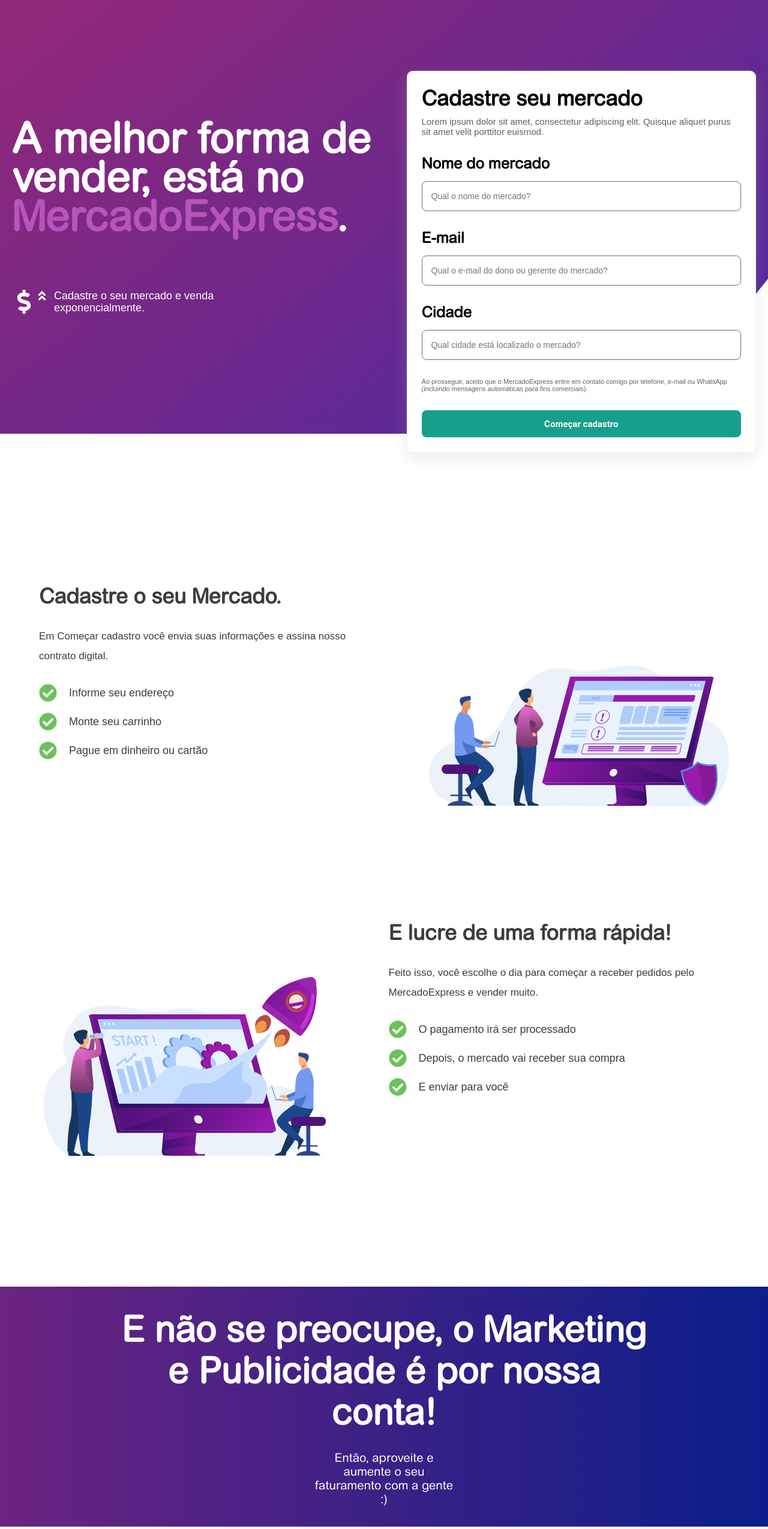
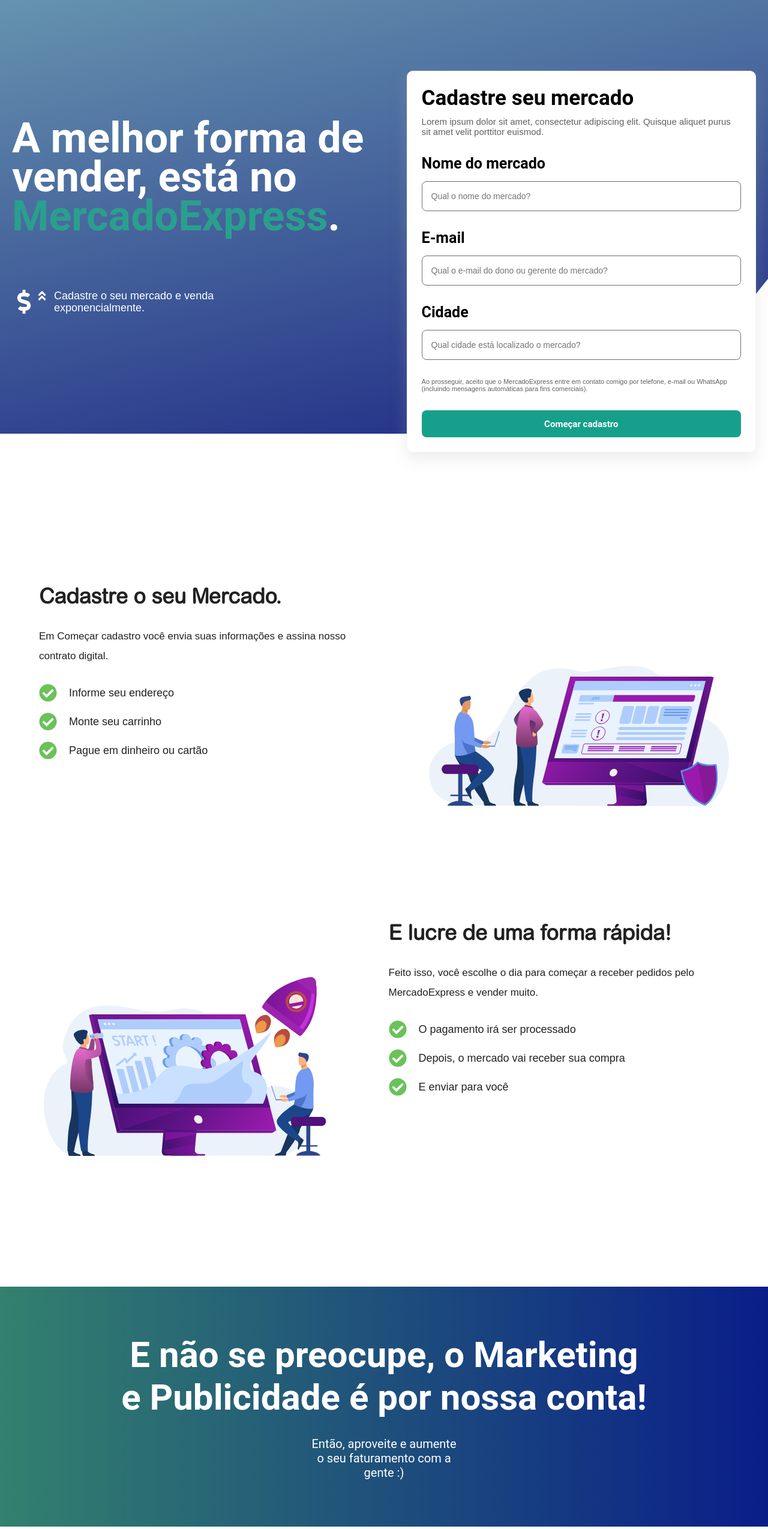
Before and after one commit to LocalhostTeam/MercadoExpress, a React (Create React App) app in the folder frontend/: page /mercado in a window 1280 px wide. Shown: the part 77-2626 px from the top of the page at 60% size. Built offline with nearby package versions, Linux system fonts and the light colour scheme.

Commit message:
Mudança na home market com cores test

```diff
--- a/frontend/src/pages/Homepage/HomeMarket/styles.js
+++ b/frontend/src/pages/Homepage/HomeMarket/styles.js
@@ -35,7 +35,8 @@ export const Header = styled.header`
   margin-top: 30px;
 
   div.menu-desktop {
-    font-family: Poppins, sans-serif;
+    font-family: Roboto, sans-serif;
+    font-weight: 500;
     font-size: 16px;
 
     ul {
@@ -44,6 +45,7 @@ export const Header = styled.header`
         margin-left: 25px;
 
         button {
+          font-weight: 500;
           font-size: 16px;
           border: none;
           background: none;
@@ -71,7 +73,7 @@ export const Header = styled.header`
 
         &:hover {
           background: #fff;
-          color: #b655bb;
+          color: #2a9f8d;
         }
       }
     }
@@ -79,6 +81,7 @@ export const Header = styled.header`
 `;
 
 export const HomeCall = styled.div`
+  font-family: Roboto, sans-serif;
   position: relative;
   top: 200px;
 
@@ -93,7 +96,7 @@ export const HomeCall = styled.div`
       line-height: 65px;
 
       strong {
-        color: #b655bb;
+        color: #2a9f8d;
       }
     }
 
@@ -123,6 +126,7 @@ export const HomeCall = styled.div`
 `;
 
 export const Form = styled.div`
+  font-family: Roboto, sans-serif;
   background: #fff;
   width: 85%;
   padding: 24px 24px;
@@ -172,7 +176,7 @@ export const Form = styled.div`
 
     input[type='text']:focus,
     input[type='email']:focus {
-      border: 2px solid #b655bb;
+      border: 2px solid #16a08b;
     }
 
     > p {
@@ -236,6 +240,7 @@ export const SectionComoFunciona = styled.section`
 `;
 
 export const SectionFerramentas = styled.section`
+  font-family: Roboto, sans-serif;
   display: flex;
   flex-direction: column;
   align-items: center;
@@ -253,7 +258,7 @@ export const SectionFerramentas = styled.section`
 
       font-size: 35px;
       font-weight: 500;
-      color: #6b3c96;
+      color: #212121;
     }
 
     p {
@@ -304,10 +309,12 @@ export const SectionFerramentas = styled.section`
 `;
 
 export const SectionAtention = styled.section`
+  font-family: Roboto, sans-serif;
+
   width: 100%;
   height: 400px;
 
-  background: linear-gradient(to right, #6b2482, #0a1e89);
+  background: linear-gradient(to right, #33816e, #0a1e89);
 
   color: #fff;
   text-align: center;
@@ -351,7 +358,7 @@ export const Footer = styled.footer`
 
   padding: 50px;
 
-  background: #1b1543;
+  background: #263238;
   color: #fff;
 
   div {
@@ -446,7 +453,7 @@ export const FlexRow = styled.div`
 
   div.exp-left,
   div.exp-right {
-    color: #3c3c3c;
+    color: #212121;
 
     span {
       font-size: 35px;
--- a/frontend/src/styles/global.js
+++ b/frontend/src/styles/global.js
@@ -7,6 +7,7 @@ import MuseoSlab500 from '../assets/fonts/museo-slab/Museo_Slab_500.otf';
 
 export default createGlobalStyle`
   @import url('https://fonts.googleapis.com/css?family=Roboto:300,400,500,700&display=swap');
+
   @font-face {
     font-family: ArialRoundedLight;
     src: url(${ArialRoundedLight});
```
Also changed, not shown: frontend/src/assets/images/HomeMarket/bghome.svg.
